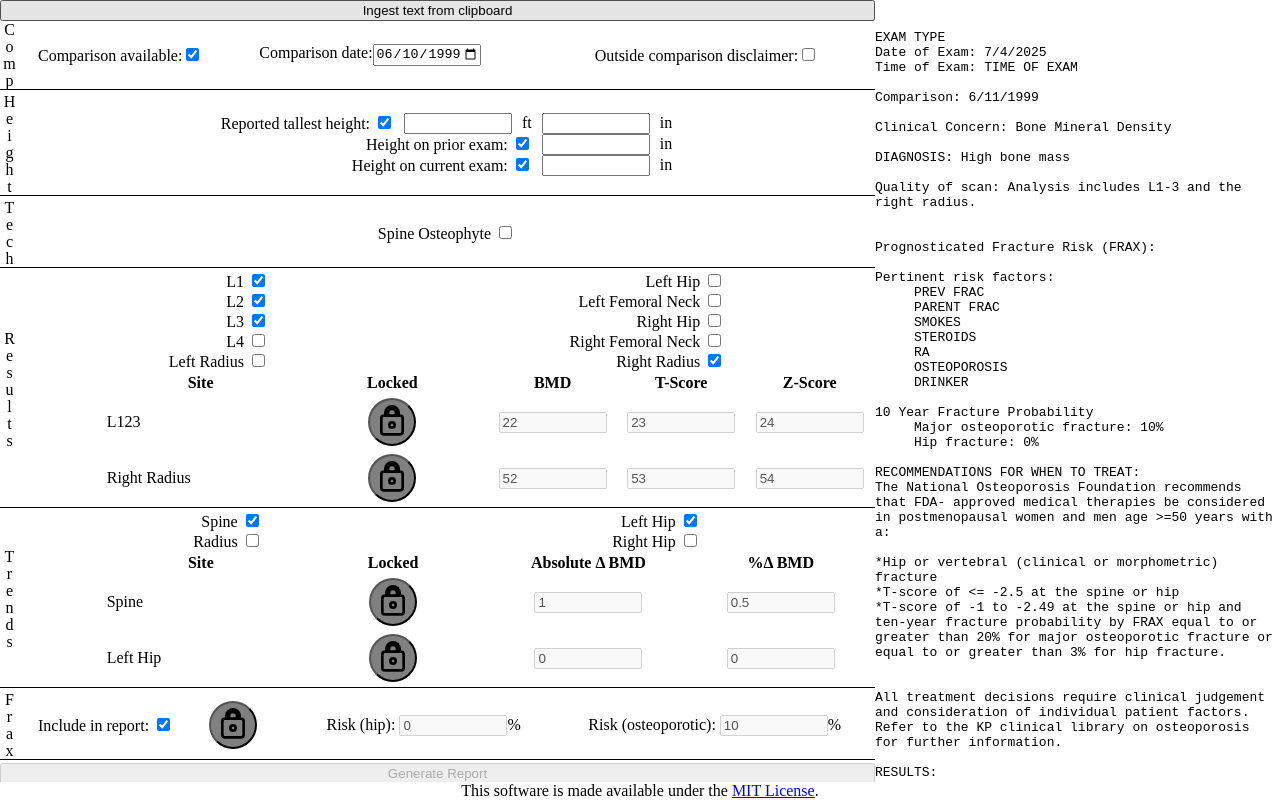
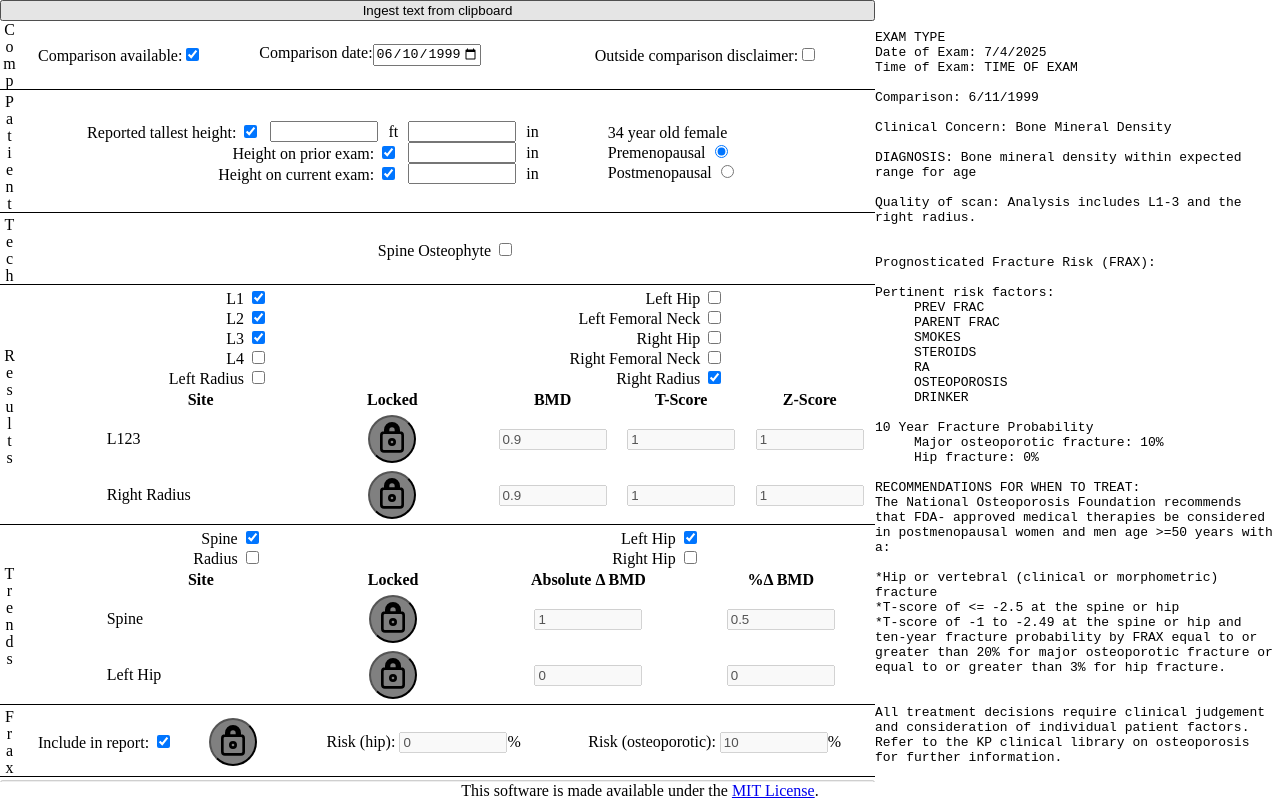
Before and after one commit to overtone1000/RadCalc, a SvelteKit app: page /DEXA in a window 1280 px wide. Built offline with nearby package versions, Linux system fonts and the light colour scheme.

Commit message:
alternative diagnoses

```diff
--- a/src/components/DEXA/main.svelte
+++ b/src/components/DEXA/main.svelte
@@ -129,9 +129,7 @@
         }
     )
 
-    let html_report=$derived.by
-    (
-        ()=>{
+    let genereate_html_report = () => {
         if(ingest!==undefined)
         {
             console.debug("Generating report.");
@@ -141,8 +139,19 @@
         {
             return undefined;
         }
+    };
+
+    let html_report=$derived(genereate_html_report());
+
+    let generate_report_button_action = () => {
+        if(ingest!==undefined)
+        {
+            let report=generate_report(ingest,mandatory);
+            report_to_clipboard(report);
+
+            if(debug_mode){html_report=genereate_html_report();}
         }
-    );
+    };
 
     let today = $state((new Date()));
     let yesterday_string = $derived.by(
@@ -156,6 +165,18 @@
             return yesterday.getFullYear()+"-"+month+"-"+day;
         }
     );
+
+    let sex_to_string = () => {
+        if(ingest!==undefined){
+            if(ingest.patient_sex=="M")
+            {
+                return "male"
+            }
+            else{
+                return "female"
+            }
+        }
+    }
 
 
     let enabled_report_generation:boolean = $derived.by(
@@ -243,6 +264,11 @@
                     ){return false;}
                 }
 
+                if(mandatory.post_menopausal.display && mandatory.post_menopausal.value===null)
+                {
+                    return false;
+                }
+
                 return true;
             }
             else
@@ -276,7 +302,8 @@
                 </div>
 
                 <div class="flexrow full-width  bottom_border">
-                    <div class="rotated">Height</div>
+                    <div class="rotated">Patient</div>
+                    <div class="flexrow full-width">
                         <div class="flexcol flexgrow">
                             <div class="flexcol align_items_end align_self_center">
                                 <div class="flexrow">
@@ -298,6 +325,14 @@
                                     <input type="number" step="0.1" class="numberbox left_margin" disabled={!mandatory.height_in_inches.exists} bind:value={mandatory.height_in_inches.height_in_inches}>
                                     <div class="left_margin"> in </div>
                                 </div>
+                            </div>
+                        </div>
+                        <div class="flexcol flexgrow">
+                            {Math.trunc(mandatory.age)} year old {sex_to_string()}
+                            {#if mandatory.post_menopausal.display}
+                                    <label>Premenopausal <input type="radio" value={"pre"} bind:group={mandatory.post_menopausal.value}></label>
+                                    <label>Postmenopausal <input type="radio" value={"post"} bind:group={mandatory.post_menopausal.value}></label>
+                            {/if}
                         </div>
                     </div>
                 </div>
@@ -417,7 +452,7 @@
                         </div>
                     </div>
                 </div>
-                <button disabled={!enabled_report_generation} onclick={()=>{if(ingest!==undefined){report_to_clipboard(generate_report(ingest,mandatory))}}}>Generate Report</button>
+                <button disabled={!enabled_report_generation} onclick={()=>{if(ingest!==undefined){generate_report_button_action()}}}>Generate Report</button>
             {/if}
         </div>
         {#if debug_mode}
--- a/src/components/DEXA/ts/dexa/basic_types.ts
+++ b/src/components/DEXA/ts/dexa/basic_types.ts
@@ -25,6 +25,7 @@ export const mandatory_string_fields = [
     "date",
     "time",
     "patient_dob",
+    "patient_sex",
     "dexa_system",
     "device_serial",
     "software_version",
--- a/src/components/DEXA/ts/dexa/data_ingest.ts
+++ b/src/components/DEXA/ts/dexa/data_ingest.ts
@@ -5,10 +5,17 @@ export type Bound={
     inclusive:boolean
 }
 
-export type Diagnosis={
+export type DiagnosisWithRange={
     name:string,
     lower_bound:Bound,
     upper_bound:Bound
+}
+
+export type AlternativeDiagnosisRanges={
+    male_lower_age_boundary:number,
+    female_lower_age_boundary:number,
+    female_premenopausal_assumption_age:number,
+    female_postmenopausal_assumption_age:number
 }
 
 export type DEXA_Ingest_Data =
@@ -17,6 +24,7 @@ export type DEXA_Ingest_Data =
     date:string,
     time:string,
     patient_dob:string,
+    patient_sex:"M"|"F",
     frax:{
         locked:boolean,
         risk_factors?:FRAX_Risk_Factors,
@@ -42,7 +50,9 @@ export type DEXA_Ingest_Data =
         right_hip:DEXA_Comparison,
         radius:DEXA_Comparison
     },
-    diagnoses:Diagnosis[],
+    diagnoses:DiagnosisWithRange[],
+    alternative_diagnosis_ranges:AlternativeDiagnosisRanges,
+    alternative_diagnoses:DiagnosisWithRange[],
     technical_comments:{
         spine_osteophyte_technique_section:string,
         spine_osteophyte_result_section:string
@@ -203,10 +213,10 @@ function process_field_map(raw_string:string):Map<string,string>
     return field_map;
 }
 
-function parse_diagnoses(raw_diagnoses:string):Diagnosis[]|{error:string}
+function parse_diagnoses(raw_diagnoses:string):DiagnosisWithRange[]|{error:string}
 {
     let field_map=process_field_map(raw_diagnoses);
-    let retval:Diagnosis[]=[];
+    let retval:DiagnosisWithRange[]=[];
     for(const [key,value] of field_map)
     {
         const err={error:"Malformed diagnosis: " + key + ", " + value};
@@ -265,7 +275,7 @@ function parse_diagnoses(raw_diagnoses:string):Diagnosis[]|{error:string}
     }
 
     retval.sort(
-        (a:Diagnosis,b:Diagnosis)=>{
+        (a:DiagnosisWithRange,b:DiagnosisWithRange)=>{
             let lb_diff=a.lower_bound.value-b.lower_bound.value;
             if(lb_diff!==0){return lb_diff;}
             let ub_diff=a.upper_bound.value-b.upper_bound.value;
@@ -297,6 +307,12 @@ const height_on_prior_temp_end_delineator="height_on_prior_temp_end_b746e6de6b8e
 const diagnoses_start_delineator="diagnoses_start_b746e6de6b8e0ec8ef096d3e6bb37270";
 const diagnoses_end_delineator="diagnoses_end_b746e6de6b8e0ec8ef096d3e6bb37270";
 
+const alternative_diagnosis_ranges_start_delineator="alternative_diagnosis_ranges_start_b746e6de6b8e0ec8ef096d3e6bb37270";
+const alternative_diagnosis_ranges_end_delineator="alternative_diagnosis_ranges_end_b746e6de6b8e0ec8ef096d3e6bb37270";
+
+const alternative_diagnoses_start_delineator="alternative_diagnoses_start_b746e6de6b8e0ec8ef096d3e6bb37270";
+const alternative_diagnoses_end_delineator="alternative_diagnose_end_b746e6de6b8e0ec8ef096d3e6bb37270";
+
 const outside_comparison_disclaimer_start_delineator="outside_comp_disc_start_b746e6de6b8e0ec8ef096d3e6bb37270";
 const outside_comparison_disclaimer_end_delineator="outside_comp_disc_end_b746e6de6b8e0ec8ef096d3e6bb37270";
 
@@ -317,7 +333,7 @@ const report_end_delineator="report_end_b746e6de6b8e0ec8ef096d3e6bb37270";
 
 export function ingest_data(ingest_data:string):Import_Result
 {
-    let diagnoses:Diagnosis[];
+    let diagnoses:DiagnosisWithRange[];
     {
         let splice = get_section_between(ingest_data,
             diagnoses_start_delineator,
@@ -339,7 +355,60 @@ export function ingest_data(ingest_data:string):Import_Result
             }
             else
             {
-                diagnoses=(parsed_diagnoses as Diagnosis[]);
+                diagnoses=(parsed_diagnoses as DiagnosisWithRange[]);
+            }
+        }
+    }
+
+    let alternative_diagnosis_ranges:AlternativeDiagnosisRanges;
+    {
+        let splice = get_section_between(ingest_data,
+            alternative_diagnosis_ranges_start_delineator,
+            alternative_diagnosis_ranges_end_delineator);
+
+        if(splice.error!==undefined)
+        {
+            return import_error(splice.error);
+        }
+        else
+        {
+            let raw_alternative_diagnosis_ranges=splice.result;
+            ingest_data=splice.remaining;
+
+            let parsed_alternative_diagnosis_ranges=process_field_map(raw_alternative_diagnosis_ranges);
+
+            alternative_diagnosis_ranges={
+                male_lower_age_boundary: parseFloat(parsed_alternative_diagnosis_ranges.get("male_lower_age_boundary") as string),
+                female_lower_age_boundary: parseFloat(parsed_alternative_diagnosis_ranges.get("female_lower_age_boundary") as string),
+                female_premenopausal_assumption_age: parseFloat(parsed_alternative_diagnosis_ranges.get("female_premenopausal_assumption_age") as string),
+                female_postmenopausal_assumption_age: parseFloat(parsed_alternative_diagnosis_ranges.get("female_postmenopausal_assumption_age") as string)
+            }
+        }
+    }
+
+    let alternative_diagnoses:DiagnosisWithRange[];
+    {
+        let splice = get_section_between(ingest_data,
+            alternative_diagnoses_start_delineator,
+            alternative_diagnoses_end_delineator);
+
+        if(splice.error!==undefined)
+        {
+            return import_error(splice.error);
+        }
+        else
+        {
+            let raw_alternative_diagnoses=splice.result;
+            ingest_data=splice.remaining;
+
+            let parsed_alternative_diagnoses=parse_diagnoses(raw_alternative_diagnoses);
+            if(Object.keys(parsed_alternative_diagnoses).includes("error"))
+            {
+                return import_error((parsed_alternative_diagnoses as {error:string}).error);
+            }
+            else
+            {
+                alternative_diagnoses=(parsed_alternative_diagnoses as DiagnosisWithRange[]);
             }
         }
     }
@@ -589,6 +658,7 @@ export function ingest_data(ingest_data:string):Import_Result
             date:field_map.get("date") as string,
             time:field_map.get("time") as string,
             patient_dob:field_map.get("patient_dob") as string,
+            patient_sex:field_map.get("patient_sex") as ("M"|"F"),
             frax:frax,
             spine:spine,
             hips:{
@@ -621,7 +691,9 @@ export function ingest_data(ingest_data:string):Import_Result
             report_template,
             change_template,
             trend_template,
-            diagnoses
+            diagnoses,
+            alternative_diagnosis_ranges,
+            alternative_diagnoses
         }
     };
 }
--- a/src/components/DEXA/ts/dexa/generate_report.ts
+++ b/src/components/DEXA/ts/dexa/generate_report.ts
@@ -1,7 +1,7 @@
 import { newline } from "../../../globals";
-import { getSpineField, type DEXA_Comparison, type DEXA_Measurements } from "./basic_types";
-import { all_possible_newlines, type DEXA_Ingest_Data } from "./data_ingest";
-import { getFRAXExclusionReasonText, type DEXA_Mandatory_Manual_Data } from "./manual";
+import { getSpineField, type DEXA_Comparison, type DEXA_Measurements, type Diagnosis } from "./basic_types";
+import { all_possible_newlines, type DEXA_Ingest_Data, type DiagnosisWithRange } from "./data_ingest";
+import { getFRAXExclusionReasonText, UseAlternativeDiagnosis, type DEXA_Mandatory_Manual_Data } from "./manual";
 
 export const windows_newline="\r\n";
 
@@ -246,7 +246,7 @@ export function generate_report(ingest:DEXA_Ingest_Data, manual:DEXA_Mandatory_M
                 let tscore=meas.t_score;
                 let zscore=meas.z_score;
 
-                if(bmd!==undefined && tscore !==undefined && zscore !==undefined)
+                if(bmd!==undefined && tscore !==undefined && zscore !==undefined && bmd!==null && tscore !== null && zscore !== null)
                 {
                     let thismeas=ingest.measurement_template;
                     thismeas=thismeas.replace(substitutions.measurement_name,name);
@@ -410,35 +410,55 @@ function select_diagnosis(ingest:DEXA_Ingest_Data, manual:DEXA_Mandatory_Manual_
     if(manual.use_for_analysis.left_radius && ingest.radii.left!==undefined){measurements.push(ingest.radii.left);}
     if(manual.use_for_analysis.right_radius && ingest.radii.right!==undefined){measurements.push(ingest.radii.right);}
 
-    let lowest_t_score=Infinity;
-    for(const measurement of measurements)
+    let lowest_score:number=Infinity;
+    let diagnoses:DiagnosisWithRange[];
+    if(UseAlternativeDiagnosis(ingest,manual))
     {
-        if(measurement.t_score!==undefined && lowest_t_score>measurement.t_score)
+        console.debug("Using alternative diagnosis.");
+        diagnoses=ingest.alternative_diagnoses;
+
+        for(const measurement of measurements)
         {
-            lowest_t_score=measurement.t_score;
+            if(measurement.z_score!==undefined && lowest_score>measurement.z_score)
+            {
+                lowest_score=measurement.z_score;
+            }
+        }
+    }
+    else
+    {
+        console.debug("Using primary diagnosis.");
+        diagnoses=ingest.diagnoses;
+
+        for(const measurement of measurements)
+        {
+            if(measurement.t_score!==undefined && lowest_score>measurement.t_score)
+            {
+                lowest_score=measurement.t_score;
+            }
         }
     }
 
-    for(const diagnosis of ingest.diagnoses)
+    for(const diagnosis of diagnoses)
     {
         let inside_lower_bound:boolean=false;
         if(diagnosis.lower_bound.inclusive)
         {
-            if(lowest_t_score>=diagnosis.lower_bound.value){inside_lower_bound=true;}
+            if(lowest_score>=diagnosis.lower_bound.value){inside_lower_bound=true;}
         }
         else
         {
-            if(lowest_t_score>diagnosis.lower_bound.value){inside_lower_bound=true;}
+            if(lowest_score>diagnosis.lower_bound.value){inside_lower_bound=true;}
         }
 
         let inside_upper_bound:boolean=false;
         if(diagnosis.upper_bound.inclusive)
         {
-            if(lowest_t_score<=diagnosis.upper_bound.value){inside_upper_bound=true;}
+            if(lowest_score<=diagnosis.upper_bound.value){inside_upper_bound=true;}
         }
         else
         {
-            if(lowest_t_score<diagnosis.upper_bound.value){inside_upper_bound=true;}
+            if(lowest_score<diagnosis.upper_bound.value){inside_upper_bound=true;}
         }
 
         if(inside_lower_bound && inside_upper_bound)
--- a/src/components/DEXA/ts/dexa/manual.ts
+++ b/src/components/DEXA/ts/dexa/manual.ts
@@ -23,9 +23,25 @@ type HeightInInches = {
     height_in_inches:number|null,
 };
 
+export function UseAlternativeDiagnosis(ingest:DEXA_Ingest_Data, manual:DEXA_Mandatory_Manual_Data)
+{
+    if(ingest.patient_sex==="M")
+    {
+        return manual.age<ingest.alternative_diagnosis_ranges.male_lower_age_boundary;
+    }
+    else
+    {
+        return manual.age<ingest.alternative_diagnosis_ranges.female_lower_age_boundary || manual.post_menopausal.value==="pre";
+    }
+}
+
 export type DEXA_Mandatory_Manual_Data =
 {
     age:number,
+    post_menopausal:{
+        display:boolean,
+        value:"pre"|"post"|null
+    }
     reported_tallest_height:{
         exists:boolean,
         feet:number|null,
@@ -69,6 +85,10 @@ export type DEXA_Mandatory_Manual_Data =
 export function empty_mandatory():DEXA_Mandatory_Manual_Data {
     let retval:DEXA_Mandatory_Manual_Data = {
         age: 0,
+        post_menopausal:{
+            display:true,
+            value:null
+        },
         use_for_analysis:{
             L1:false,
             L2:false,
@@ -161,6 +181,23 @@ export function init_mandatory(ingest:DEXA_Ingest_Data):DEXA_Mandatory_Manual_Da
         retval.reason_for_frax_exclusion={reason:FRAXExclusionReason.HipsNotEvaluated,other_text:""};
     }
 
+    if(ingest.patient_sex=="M")
+    {
+        retval.post_menopausal.display=false;
+    }
+    else
+    {
+        retval.post_menopausal.display=true;
+        if(retval.age>=ingest.alternative_diagnosis_ranges.female_postmenopausal_assumption_age)
+        {
+            retval.post_menopausal.value="post";
+        }
+        else if(retval.age<ingest.alternative_diagnosis_ranges.female_premenopausal_assumption_age)
+        {
+            retval.post_menopausal.value="pre";
+        }
+    }
+
     if(ingest.trend)
     {
         if(ingest.trend.spine.bone_mineral_density_absolute_change !== undefined ||
```
Also changed, not shown: static/example_forms/Example_Ingest_Template.txt. Lines whose indentation alone changed are shown as unchanged.
